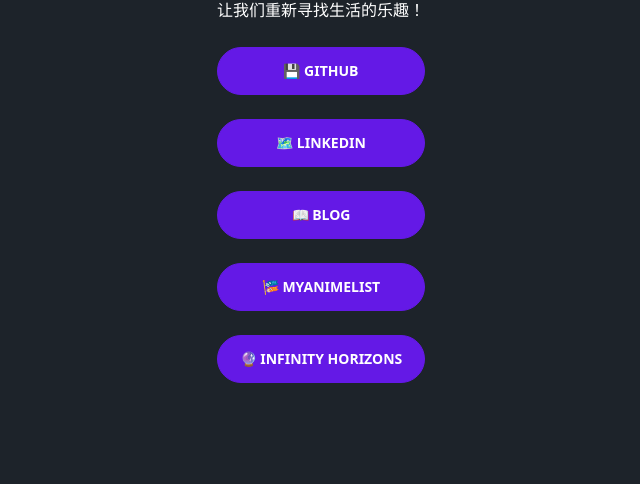
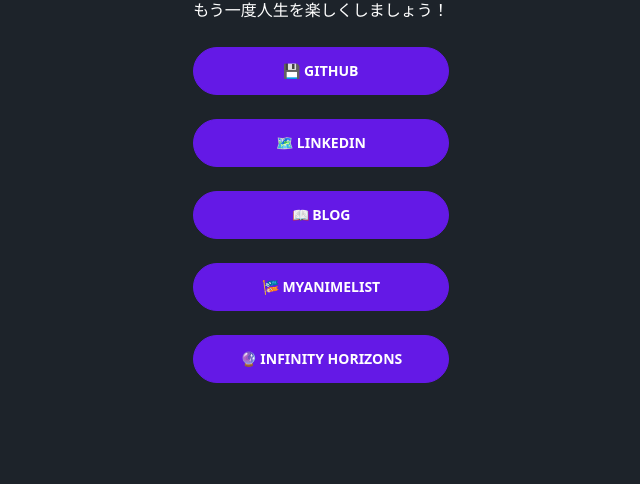
Before and after one commit to shikanime/links.shikanime.studio, an Astro site: page / in a window 1280 px wide. Shown: the part 316-800 px from the top of the page, without its empty margins (319-959 px from the left). Built offline with nearby package versions, Linux system fonts and the light colour scheme; Astro itself is replaced by a stand-in of ours.

Commit message:
Reword header

```diff
--- a/src/pages/index.astro
+++ b/src/pages/index.astro
@@ -45,7 +45,7 @@
 
         <div class="text-center">
           <h2 class="font-mono text-2xl font-bold text-white">@Shikanime</h2>
-          <p class="mt-2 font-mono text-white">让我们重新寻找生活的乐趣！</p>
+          <p class="mt-2 font-mono text-white">もう一度人生を楽しくしましょう！</p>
         </div>
 
         <a
```
